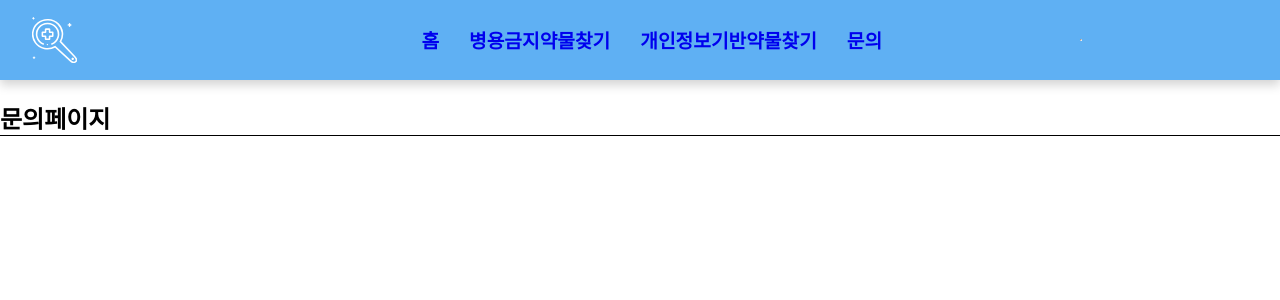
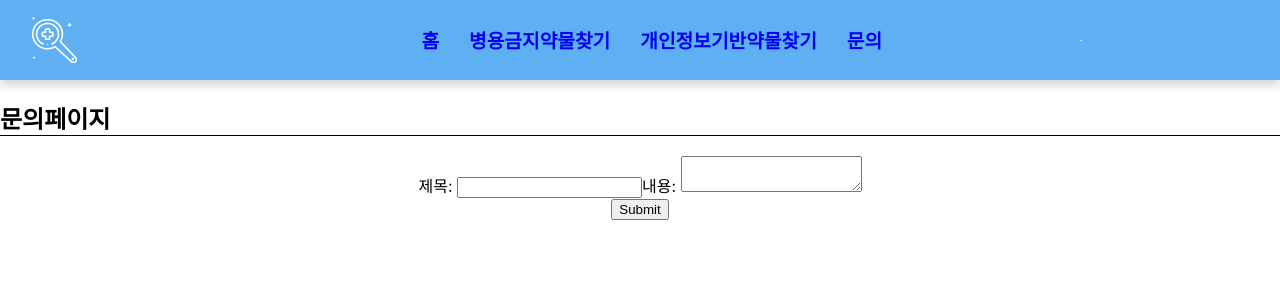
Before and after one commit to LovellR/GSS_Project, a React (Create React App) app in the folder oss-project/: page /contact in a window 1280 px wide. Shown: the top 300 px of the page. Built offline with nearby package versions, Linux system fonts and the light colour scheme.

Commit message:
문의 페이지 구성

```diff
--- a/oss-project/src/JS/Contact.js
+++ b/oss-project/src/JS/Contact.js
@@ -2,11 +2,23 @@ import React from 'react';
 
 const Contact = () => {
     return (
-        <div>
-            <h2>
-                문의페이지
-            </h2>
+        <div id="contact">
+            <div>
+                <h2>문의페이지</h2>
+            </div>
+            <form>
+                <div>
+                    <label >제목: </label>
+                    <input class="title" type="text" />
+                    <label >내용: </label>
+                    <textarea class="content" />
+                </div>
+                <div>
+                    <input type="submit" />
+                </div>
+            </form>
         </div>
+
     );
 };
 
```
